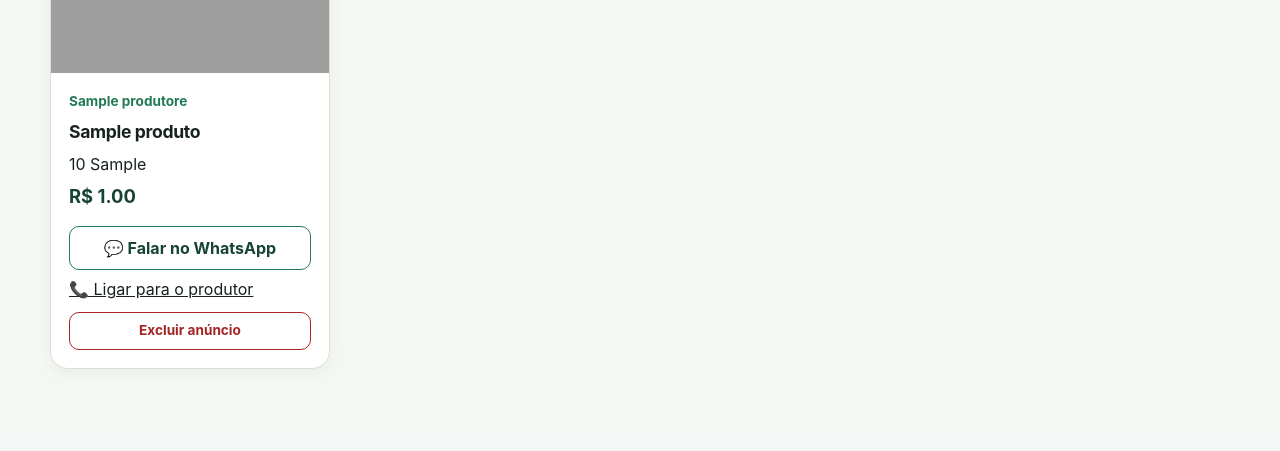
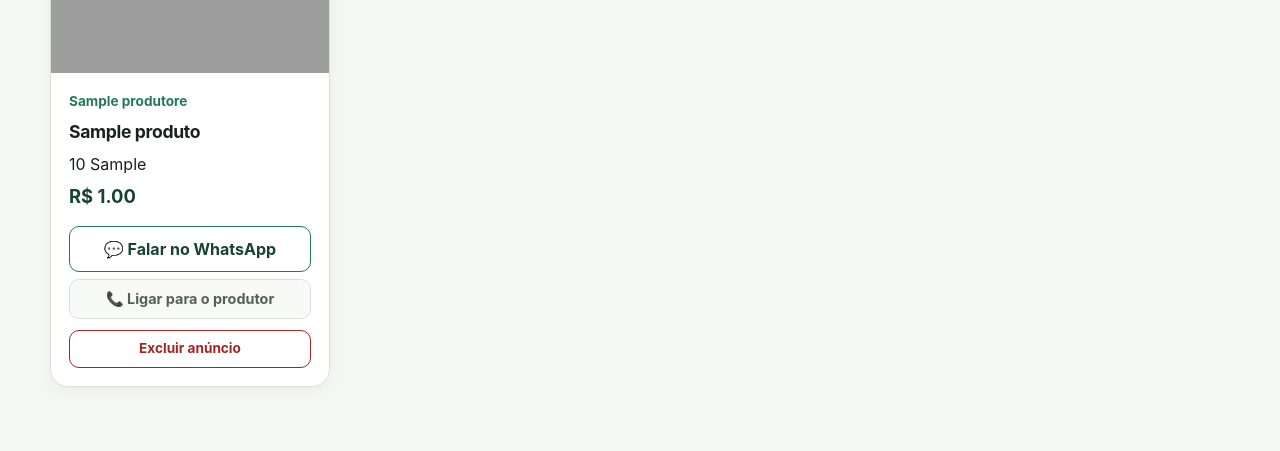
Before and after one commit to AlunoLucasGC/ProjectInteger, a Flask app: page / in a window 1280 px wide. Shown: the part 892-1343 px from the top of the page. Before the commit the page ends 1261 px from the top, so only its background shows below. Run offline with Flask 3, Linux system fonts and the light colour scheme; tables that the repository leaves empty hold one stand-in row (values such as "Sample post"); grey boxes are pictures that could not be loaded.

Commit message:
style: melhora botão de ligação do produtor
Deixa o link de ligação consistente com os demais controles do catálogo, com aparência de botão secundário e estados de interação.

```diff
--- a/static/estilo.css
+++ b/static/estilo.css
@@ -27,7 +27,7 @@ body {
 
 a { color: inherit; }
 button, input, select { font: inherit; }
-button, .producer-link, .contact { -webkit-tap-highlight-color: transparent; }
+button, .producer-link, .contact, .contact-secondary { -webkit-tap-highlight-color: transparent; }
 
 :focus-visible {
     outline: 3px solid #efb239;
@@ -58,7 +58,7 @@ button, .producer-link, .contact { -webkit-tap-highlight-color: transparent; }
     white-space: nowrap;
 }
 
-.producer-link, button, .contact {
+.producer-link, button, .contact, .contact-secondary {
     display: inline-flex;
     align-items: center;
     justify-content: center;
@@ -75,7 +75,7 @@ button, .producer-link, .contact { -webkit-tap-highlight-color: transparent; }
     color: #fff;
 }
 .producer-link:hover { background: #0f3325; }
-.producer-link:active, button:active, .contact:active { transform: translateY(1px); }
+.producer-link:active, button:active, .contact:active, .contact-secondary:active { transform: translateY(1px); }
 
 .catalog, .form-page {
     width: min(1180px, calc(100% - 40px));
@@ -148,8 +148,27 @@ button, .producer-link, .contact { -webkit-tap-highlight-color: transparent; }
 .product-body .producer { color: var(--verde); font-size: .85rem; font-weight: 750; }
 .product-body h3 { font-size: 1.1rem; letter-spacing: -.02em; }
 .product-body strong { color: var(--verde-escuro); font-size: 1.15rem; }
-.contact { margin-top: 8px; border: 1px solid var(--verde); color: var(--verde-escuro); }
+.contact {
+    margin-top: 8px;
+    min-height: 46px;
+    border: 1px solid var(--verde);
+    background: #fff;
+    color: var(--verde-escuro);
+}
 .contact:hover { background: var(--verde-claro); }
+.contact-secondary {
+    min-height: 40px;
+    padding: 0 12px;
+    border: 1px solid var(--borda);
+    background: #f8faf7;
+    color: var(--texto-suave);
+    font-size: .9rem;
+}
+.contact-secondary:hover {
+    background: #eef3ed;
+    border-color: #b8c8bb;
+    color: var(--verde-escuro);
+}
 .product-body form { margin-top: 4px; }
 .delete-product { width: 100%; min-height: 38px; border: 1px solid var(--erro); border-radius: 10px; background: #fff; color: var(--erro); cursor: pointer; font-size: .85rem; }
 .delete-product:hover { background: #fce9e8; }
@@ -190,7 +209,7 @@ details p { margin-bottom: 0; }
     .product-grid { grid-template-columns: repeat(2, minmax(0, 1fr)); gap: 12px; }
     .product-body { padding: 14px; }
     .product-body h3 { font-size: 1rem; }
-    .contact { font-size: .83rem; }
+    .contact, .contact-secondary { font-size: .83rem; }
 }
 
 @media (max-width: 400px) {
```
